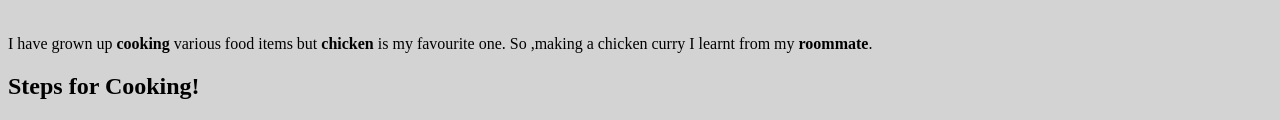
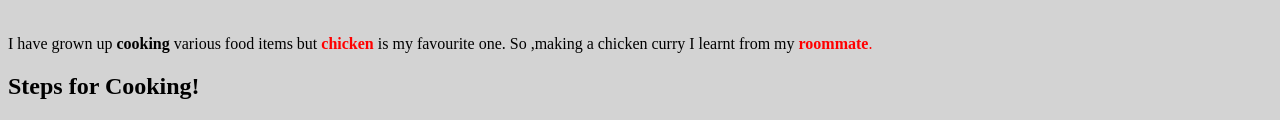
Before and after one commit to nikikalwar/frontend, a plain HTML site: page css/advanced/index.html in a window 1280 px wide. Shown: the part 631-751 px from the top of the page. Drawn offline with Linux system fonts and the light colour scheme.

Commit message:
some more examples of pseudoclasses

```diff
--- a/css/advanced/index.css
+++ b/css/advanced/index.css
@@ -14,9 +14,14 @@ body{
 #list-of-steps li:first-child{
  color:red;
 }
-
+/* hover
 .Img1:hover{
 filter:invert(100%);
+transform:scale(2);
+}
+*/
+.intro span+span{
+ color:red;
 }
 /*
 
```
